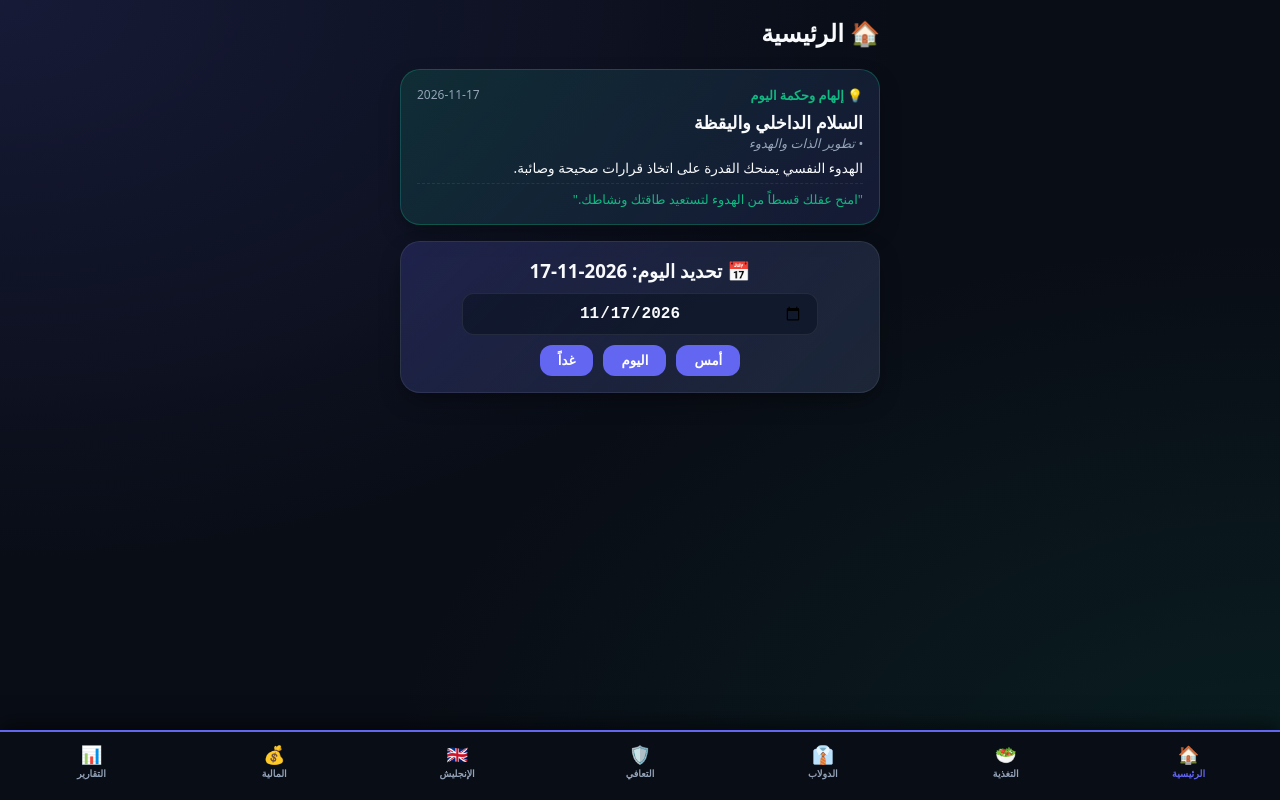
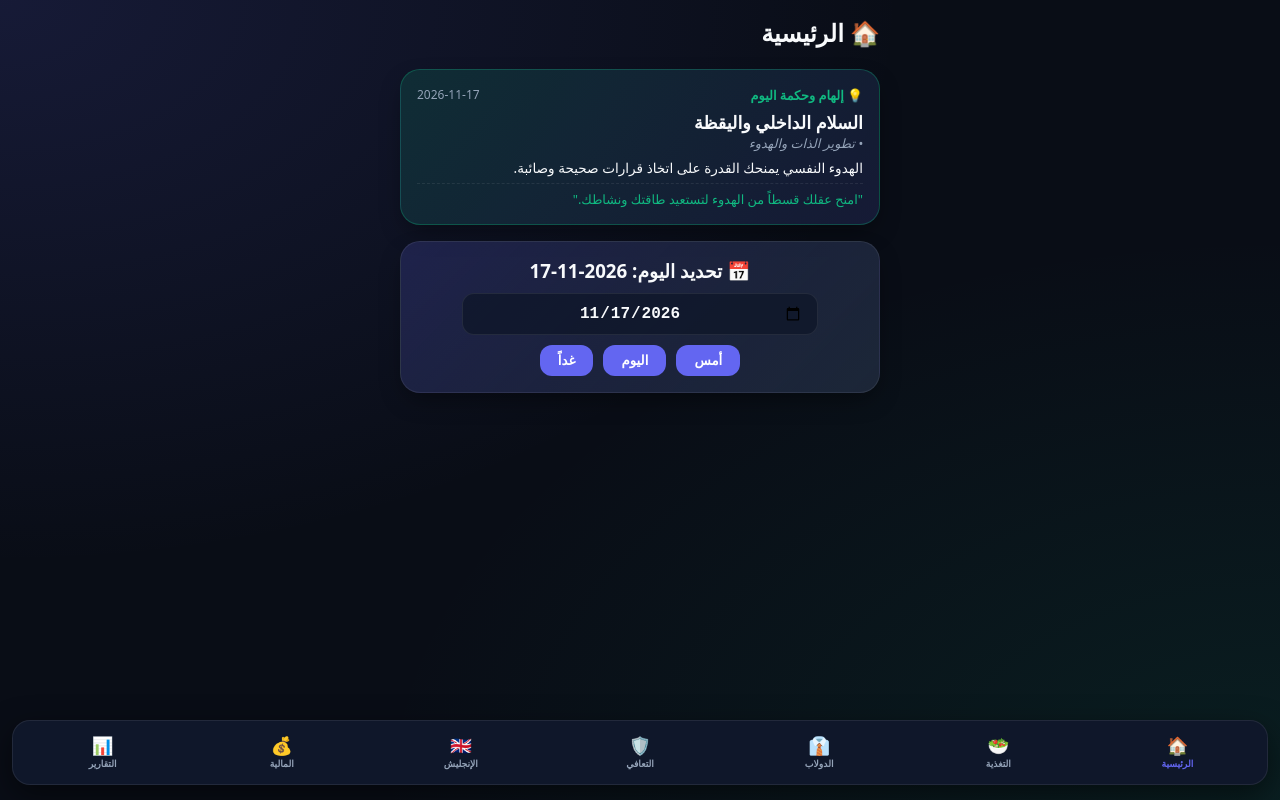
Before and after one commit to aymankeroles3699-cyber/Life-app, a plain HTML site: page index.html in a window 1280 px wide. Drawn offline with nearby package versions, Linux system fonts and the light colour scheme.

Commit message:
Update index.html

```diff
--- a/index.html
+++ b/index.html
@@ -88,7 +88,7 @@
       background-image: var(--bg-gradient);
       min-height: 100vh;
       color: var(--text);
-      padding: 16px 12px 130px 12px; /* مسافة سفلية كبيرة تضمن عدم تغطية المحتوى أبداً */
+      padding: 16px 12px 140px 12px; /* مسافة سفلية إضافية لمنع تداخل المحتوى */
       direction: rtl;
       text-align: right;
     }
@@ -263,36 +263,36 @@
       background: rgba(255,255,255,0.05);
     }
 
-    /* تعديل شريط التنقل السفلي ليكون مرفوعاً وثابتاً وواضحاً تماماً فوق أزرار الموبايل */
+    /* رفع الشريط السفلي للأعلى بشكل آمن وبارز فوق أزرار الموبايل */
     .bottom-nav {
       position: fixed;
-      bottom: 0;
-      left: 0;
-      right: 0;
-      height: 70px;
-      background: #090d16; /* لون خلفية صلب تماماً عشان ميشفش اللي تحتيه */
-      border-top: 2px solid var(--primary);
+      bottom: 15px; /* رفعناه لفوق بمقدار 15 بكسل عشان يبعد تماماً عن أزرار النظام */
+      left: 12px;
+      right: 12px;
+      height: 65px;
+      background: #0f172a; /* خلفية صلبة داكنة */
+      border: 1px solid var(--card-border);
+      border-radius: 18px; /* عملناه بتصميم شريط عائم (Floating Bar) أنيق */
       display: flex;
       justify-content: space-around;
       align-items: center;
       z-index: 99999;
-      box-shadow: 0 -5px 20px rgba(0, 0, 0, 0.6);
-      padding-bottom: 8px;
+      box-shadow: 0 10px 30px rgba(0, 0, 0, 0.5);
     }
 
     .nav-btn {
       background: none;
       border: none;
       color: var(--subtext);
-      font-size: 0.6rem;
+      font-size: 0.58rem;
       display: flex;
       flex-direction: column;
       align-items: center;
-      gap: 2px;
+      gap: 1px;
       cursor: pointer;
       font-weight: bold;
       flex: 1;
-      padding: 4px 0;
+      padding: 2px 0;
     }
 
     .nav-btn.active {
```
